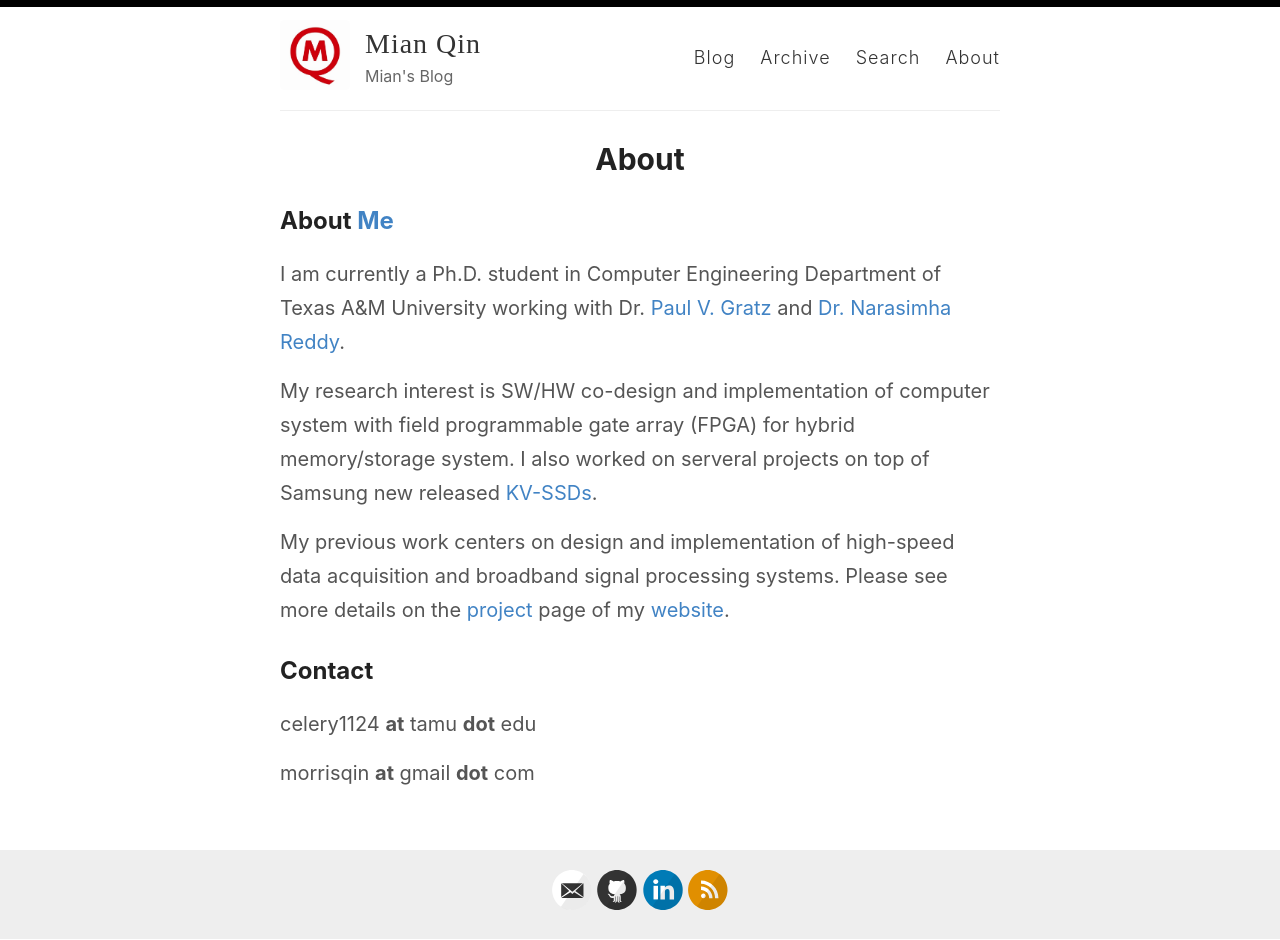
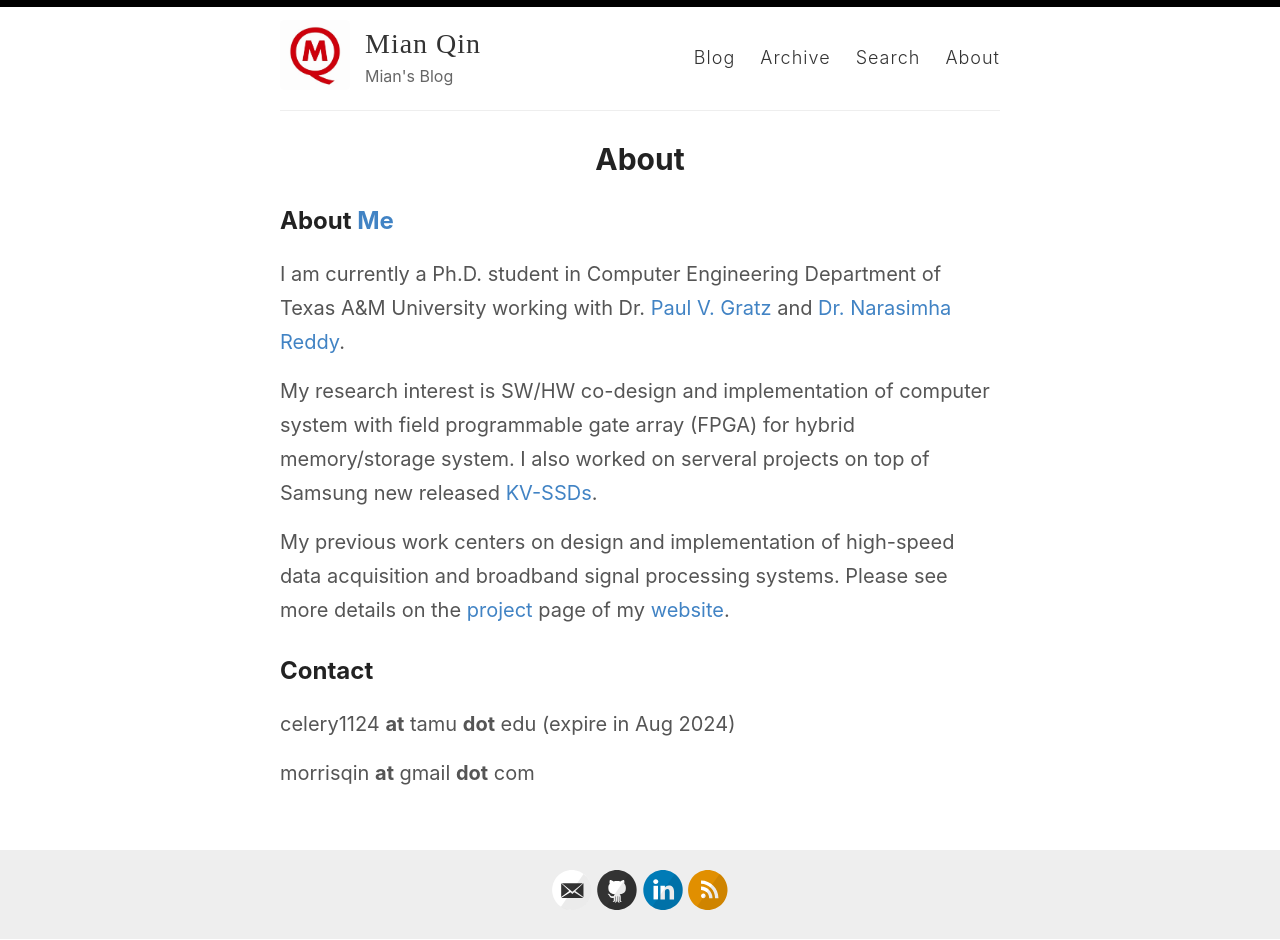
Before and after one commit to celery1124/celery1124.github.io, a Jekyll site: the page built from _pages/about.md, in a window 1280 px wide. Built offline with Jekyll 4.4.1, drawn with Linux system fonts in a browser that asks for light colours.

Commit message:
update about

```diff
--- a/_pages/about.md
+++ b/_pages/about.md
@@ -10,9 +10,9 @@
 
 My research interest is SW/HW co-design and implementation of computer system with field programmable gate array (FPGA) for hybrid memory/storage system.  I also worked on serveral projects on top of Samsung new released [KV-SSDs](https://github.com/OpenMPDK/KVSSD).
 
-My previous work centers on design and implementation of high-speed data acquisition and broadband signal processing systems. Please see more details on the [project](https://sites.google.com/view/mian-qin/projects?authuser=0) page of my [website](https://www.celery1124.com).
+My previous work centers on design and implementation of high-speed data acquisition and broadband signal processing systems. Please see more details on the [project](https://www.celery1124.com/projects) page of my [website](https://www.celery1124.com).
 
 ## Contact
-celery1124 **at** tamu **dot** edu
+celery1124 **at** tamu **dot** edu (expire in Aug 2024)
 
 morrisqin **at** gmail **dot** com
```
